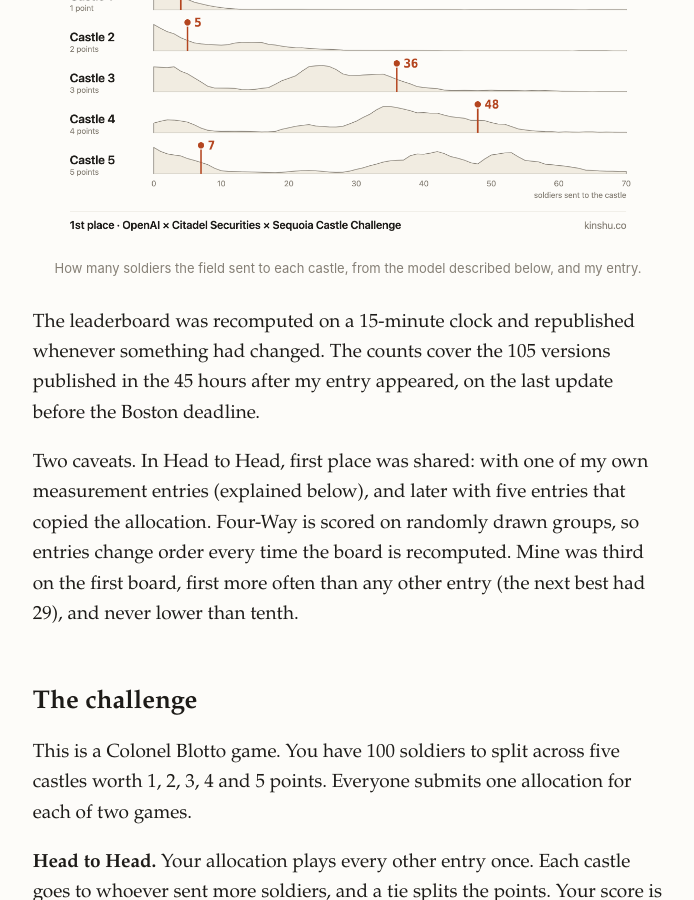
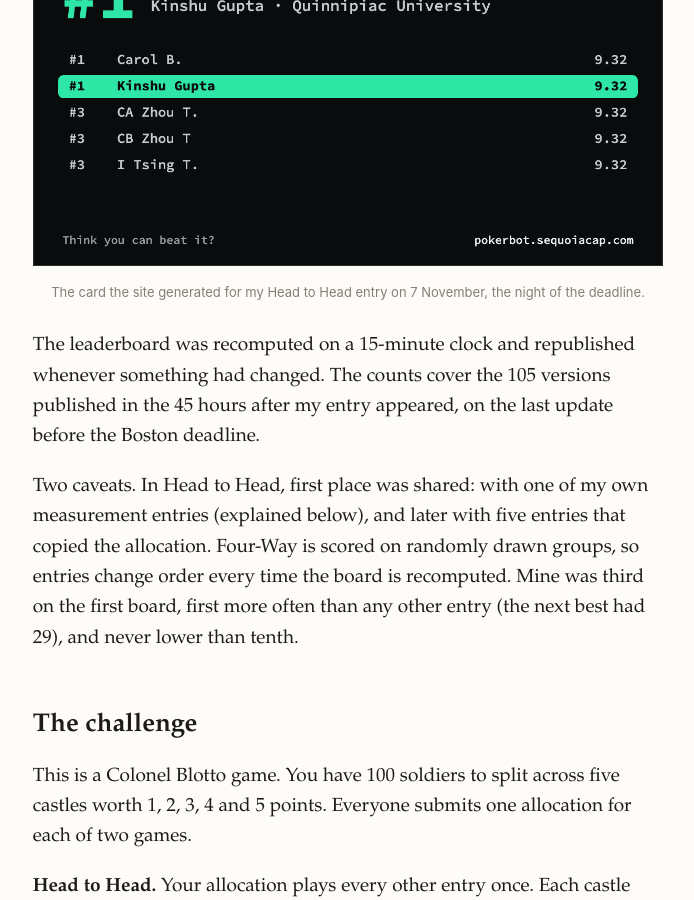
Before and after one commit to kinshu0/kinshu0.github.io, a Jekyll site: the page built from _posts/2026-11-22-castle-challenge.markdown, in a window 1280 px wide and 900 px high, scrolled down 661 px. Shown: the whole window, without its empty margins (292-986 px from the left). Built offline with Jekyll 4.4.1, drawn with Linux system fonts in a browser that asks for light colours.

Commit message:
Castle post: keep the leaderboard card in the body; the new image is the link preview only
Co-Authored-By: Claude Fable 5.2 <noreply@anthropic.com>

```diff
--- a/_posts/2026-11-22-castle-challenge.markdown
+++ b/_posts/2026-11-22-castle-challenge.markdown
@@ -19,8 +19,8 @@ I finished first in both games of the No Limit Castle Challenge, a strategy puzz
 | Four-Way | 3-41-54-1-1 | 1st on 31 of 105, more than any other entry |
 
 <figure>
-<img src="/assets/castle/field-and-mine.png" alt="For each of the five castles, the distribution of soldiers the field sent, with my entry marked: 4, 5, 36, 48 and 7" width="1200" height="630">
-<figcaption>How many soldiers the field sent to each castle, from the model described below, and my entry.</figcaption>
+<img src="/assets/castle/head-to-head-rank-1.png" alt="Leaderboard card: number 1 in Head to Head, Kinshu Gupta, 9.32" width="1200" height="675">
+<figcaption>The card the site generated for my Head to Head entry on 7 November, the night of the deadline.</figcaption>
 </figure>
 
 The leaderboard was recomputed on a 15-minute clock and republished whenever something had changed. The counts cover the 105 versions published in the 45 hours after my entry appeared, on the last update before the Boston deadline.
```
